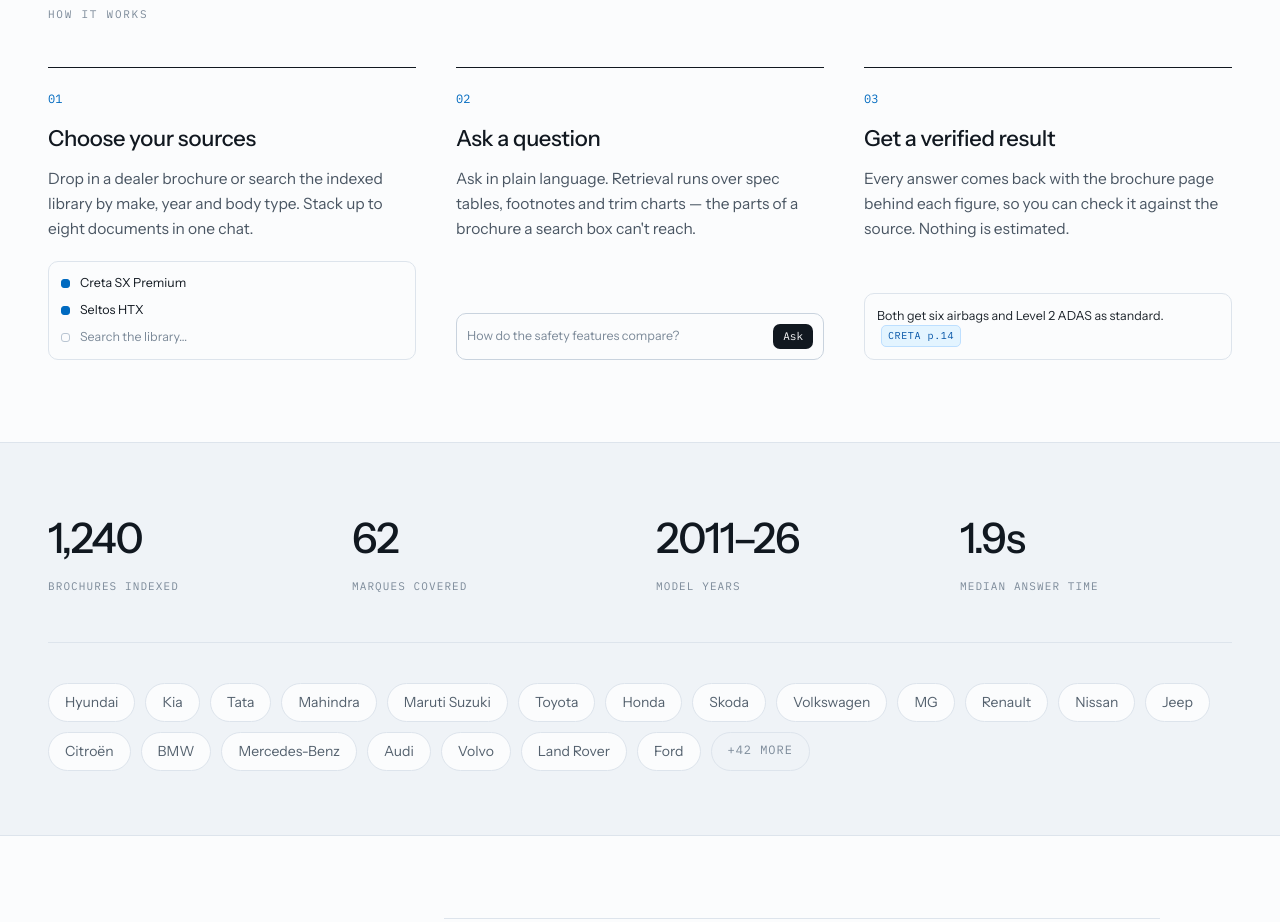
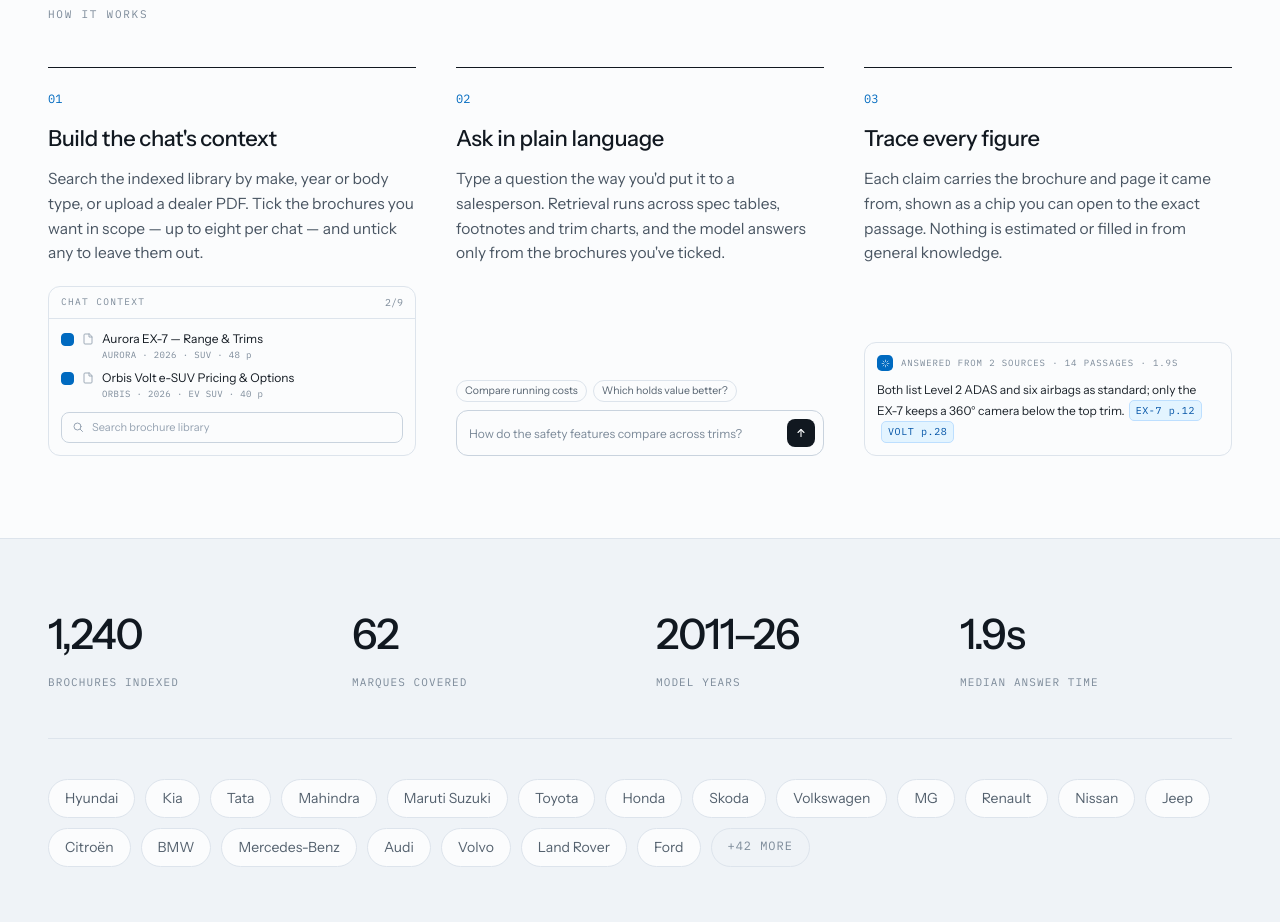
Before and after one commit to Rohan-Kegade/auto-conceirege.ai, a React (Vite) app in the folder frontend/: page / in a window 1280 px wide. Shown: the part 960-1882 px from the top of the page. Built offline with nearby package versions, Linux system fonts and the light colour scheme.

Commit message:
feat(frontend): landing how-it-works + sidebar polish

```diff
--- a/frontend/src/components/Wordmark.tsx
+++ b/frontend/src/components/Wordmark.tsx
@@ -20,8 +20,9 @@
   return (
     <div className={cn("flex items-center gap-2.5", className)}>
       <Logo size={Math.round(size * 1.35)} />
+      <div className="flex items-baseline gap-2.5">
         <span
-        className="font-semibold tracking-[-0.01em]"
+          className="font-semibold leading-none tracking-[-0.01em]"
           style={{ fontSize: size }}
         >
           {BRAND_NAME}
@@ -29,7 +30,7 @@
         {tag ? (
           <span
             className={cn(
-            "font-mono text-[10.5px] uppercase tracking-[0.14em]",
+              "font-mono text-[10.5px] uppercase leading-none tracking-[0.14em]",
               tagClassName,
             )}
           >
@@ -37,5 +38,6 @@
           </span>
         ) : null}
       </div>
+    </div>
   );
 }
--- a/frontend/src/routes/app/ChatsSidebar.tsx
+++ b/frontend/src/routes/app/ChatsSidebar.tsx
@@ -69,7 +69,7 @@
           title="Expand sidebar"
           className={railBtn}
         >
-          <SidebarIcon />
+          <ChevronLeftIcon className="rotate-180" />
         </button>
         <div className="mt-2 flex flex-col gap-1">
           <button
@@ -119,9 +119,9 @@
           onClick={onToggle}
           aria-label="Collapse sidebar"
           title="Collapse sidebar"
-          className="ml-auto flex-none cursor-pointer bg-transparent text-muted-2 transition-colors hover:text-ink"
+          className="ml-auto flex-none cursor-pointer bg-transparent p-1 text-muted-2 transition-colors hover:text-ink"
         >
-          <SidebarIcon />
+          <ChevronLeftIcon />
         </button>
       </div>
 
@@ -255,7 +255,7 @@
             {initials(user.name)}
           </span>
           <span className="flex min-w-0 flex-1 flex-col">
-            <span className="truncate text-[13.5px] font-medium text-ink">
+            <span className="truncate text-[13.5px] font-semibold text-ink">
               {user.name}
             </span>
             <span className="truncate text-[11.5px] text-muted-2">
@@ -273,7 +273,7 @@
   );
 }
 
-function SidebarIcon() {
+function ChevronLeftIcon({ className }: { className?: string }) {
   return (
     <svg
       width="17"
@@ -281,14 +281,13 @@
       viewBox="0 0 24 24"
       fill="none"
       stroke="currentColor"
-      strokeWidth="1.8"
+      strokeWidth="2"
       strokeLinecap="round"
       strokeLinejoin="round"
-      className="flex-none"
+      className={`flex-none ${className ?? ""}`}
       aria-hidden="true"
     >
-      <rect x="3" y="3" width="18" height="18" rx="2" />
-      <line x1="9" x2="9" y1="3" y2="21" />
+      <polyline points="15 18 9 12 15 6" />
     </svg>
   );
 }
--- a/frontend/src/routes/landing/LandingSteps.tsx
+++ b/frontend/src/routes/landing/LandingSteps.tsx
@@ -1,57 +1,148 @@
 import type { ReactNode } from "react";
 import { CitationChip } from "../../components/CitationChip";
+import { Logo } from "../../components/Logo";
 
-const VISUAL_BOX = "mt-5 rounded-[10px] border border-line bg-canvas p-3";
+const CARD = "mt-5 overflow-hidden rounded-xl border border-line bg-canvas";
+const MONO_LABEL =
+  "font-mono text-[9.5px] uppercase tracking-[0.14em] text-muted-2";
 
-/** Step 1 — a shortlist of brochures with two picked for context. */
+function PdfMark() {
+  return (
+    <svg
+      width="12"
+      height="12"
+      viewBox="0 0 24 24"
+      fill="none"
+      stroke="currentColor"
+      strokeWidth="1.8"
+      strokeLinecap="round"
+      strokeLinejoin="round"
+      className="mt-0.5 flex-none text-muted-3"
+      aria-hidden="true"
+    >
+      <path d="M14 2H6a2 2 0 0 0-2 2v16a2 2 0 0 0 2 2h12a2 2 0 0 0 2-2V8z" />
+      <polyline points="14 2 14 8 20 8" />
+    </svg>
+  );
+}
+
+function SearchMark() {
+  return (
+    <svg
+      width="12"
+      height="12"
+      viewBox="0 0 24 24"
+      fill="none"
+      stroke="currentColor"
+      strokeWidth="2"
+      strokeLinecap="round"
+      strokeLinejoin="round"
+      className="flex-none"
+      aria-hidden="true"
+    >
+      <circle cx="11" cy="11" r="7" />
+      <path d="m21 21-4.3-4.3" />
+    </svg>
+  );
+}
+
+function SendMark() {
+  return (
+    <svg
+      width="12"
+      height="12"
+      viewBox="0 0 24 24"
+      fill="none"
+      stroke="currentColor"
+      strokeWidth="2.2"
+      strokeLinecap="round"
+      strokeLinejoin="round"
+      aria-hidden="true"
+    >
+      <path d="M12 19V5" />
+      <path d="m6 11 6-6 6 6" />
+    </svg>
+  );
+}
+
+/** Step 1 — a miniature of the right-hand Chat context panel. */
 function SourcesVisual() {
-  const rows: Array<[string, boolean]> = [
-    ["Creta SX Premium", true],
-    ["Seltos HTX", true],
-    ["Search the library…", false],
+  const docs: Array<[string, string]> = [
+    ["Aurora EX-7 — Range & Trims", "AURORA · 2026 · SUV · 48 p"],
+    ["Orbis Volt e-SUV Pricing & Options", "ORBIS · 2026 · EV SUV · 40 p"],
   ];
   return (
-    <div className={`${VISUAL_BOX} flex flex-col gap-2`}>
-      {rows.map(([label, on]) => (
-        <div key={label} className="flex items-center gap-2.5">
-          <span
-            className={`h-[9px] w-[9px] flex-none rounded-[3px] ${
-              on
-                ? "border border-accent bg-accent"
-                : "border border-stroke-dashed"
-            }`}
-          />
-          <span className={`text-[12.5px] ${on ? "text-ink" : "text-muted-2"}`}>
-            {label}
-          </span>
+    <div className={CARD}>
+      <div className="flex items-center justify-between border-b border-line px-3 py-2">
+        <span className={MONO_LABEL}>Chat context</span>
+        <span className="font-mono text-[10px] text-muted-2">2/9</span>
+      </div>
+      <div className="flex flex-col gap-2 p-3">
+        {docs.map(([title, meta]) => (
+          <div key={title} className="flex items-start gap-2">
+            <span className="mt-0.5 h-[13px] w-[13px] flex-none rounded-[4px] border border-accent bg-accent" />
+            <PdfMark />
+            <span className="flex min-w-0 flex-col">
+              <span className="truncate text-[12px] leading-tight text-ink">
+                {title}
+              </span>
+              <span className="mt-0.5 truncate font-mono text-[9px] tracking-[0.04em] text-muted-2">
+                {meta}
+              </span>
+            </span>
+          </div>
+        ))}
+        <div className="mt-1 flex items-center gap-2 rounded-lg border border-stroke px-2.5 py-1.5 text-[11px] text-muted-3">
+          <SearchMark />
+          Search brochure library
         </div>
-      ))}
+      </div>
     </div>
   );
 }
 
-/** Step 2 — a question typed into the composer. */
+/** Step 2 — a miniature of the composer, follow-up chips and all. */
 function AskVisual() {
   return (
-    <div className="mt-5 flex items-center gap-2 rounded-[10px] border border-stroke bg-canvas p-2.5">
-      <span className="flex-1 text-[12.5px] text-muted-2">
-        How do the safety features compare?
-      </span>
-      <span className="flex-none rounded-[7px] bg-ink px-2.5 py-1 font-mono text-[11px] text-canvas">
-        Ask
-      </span>
+    <div className="mt-5 flex flex-col gap-2">
+      <div className="flex flex-wrap gap-1.5">
+        {["Compare running costs", "Which holds value better?"].map((chip) => (
+          <span
+            key={chip}
+            className="rounded-full border border-line px-2 py-0.5 text-[10.5px] text-muted"
+          >
+            {chip}
+          </span>
+        ))}
+      </div>
+      <div className="flex items-end gap-2 rounded-xl border border-stroke bg-canvas p-2 pl-3">
+        <span className="flex-1 py-1 text-[12px] leading-snug text-muted-2">
+          How do the safety features compare across trims?
+        </span>
+        <span className="flex h-7 w-7 flex-none items-center justify-center rounded-lg bg-ink text-canvas">
+          <SendMark />
+        </span>
+      </div>
     </div>
   );
 }
 
-/** Step 3 — an answer line with its citation. */
+/** Step 3 — a miniature of an assistant reply with its citations. */
 function ResultVisual() {
   return (
-    <div
-      className={`${VISUAL_BOX} text-[12.5px] leading-[1.55] text-ink-soft`}
-    >
-      Both get six airbags and Level 2 ADAS as standard.
-      <CitationChip className="ml-1">CRETA p.14</CitationChip>
+    <div className={`${CARD} p-3`}>
+      <div className="flex items-center gap-2">
+        <Logo size={16} />
+        <span className="font-mono text-[9px] uppercase tracking-[0.1em] text-muted-2">
+          answered from 2 sources · 14 passages · 1.9s
+        </span>
+      </div>
+      <p className="m-0 mt-2.5 text-[12px] leading-[1.55] text-ink-soft">
+        Both list Level 2 ADAS and six airbags as standard; only the EX-7 keeps a
+        360° camera below the top trim.
+        <CitationChip className="ml-1">EX-7 p.12</CitationChip>
+        <CitationChip className="ml-1">VOLT p.28</CitationChip>
+      </p>
     </div>
   );
 }
@@ -64,20 +155,20 @@
 }> = [
   {
     n: "01",
-    title: "Choose your sources",
-    body: "Drop in a dealer brochure or search the indexed library by make, year and body type. Stack up to eight documents in one chat.",
+    title: "Build the chat's context",
+    body: "Search the indexed library by make, year or body type, or upload a dealer PDF. Tick the brochures you want in scope — up to eight per chat — and untick any to leave them out.",
     visual: <SourcesVisual />,
   },
   {
     n: "02",
-    title: "Ask a question",
-    body: "Ask in plain language. Retrieval runs over spec tables, footnotes and trim charts — the parts of a brochure a search box can't reach.",
+    title: "Ask in plain language",
+    body: "Type a question the way you'd put it to a salesperson. Retrieval runs across spec tables, footnotes and trim charts, and the model answers only from the brochures you've ticked.",
     visual: <AskVisual />,
   },
   {
     n: "03",
-    title: "Get a verified result",
-    body: "Every answer comes back with the brochure page behind each figure, so you can check it against the source. Nothing is estimated.",
+    title: "Trace every figure",
+    body: "Each claim carries the brochure and page it came from, shown as a chip you can open to the exact passage. Nothing is estimated or filled in from general knowledge.",
     visual: <ResultVisual />,
   },
 ];
```
Lines whose indentation alone changed are shown as unchanged.
